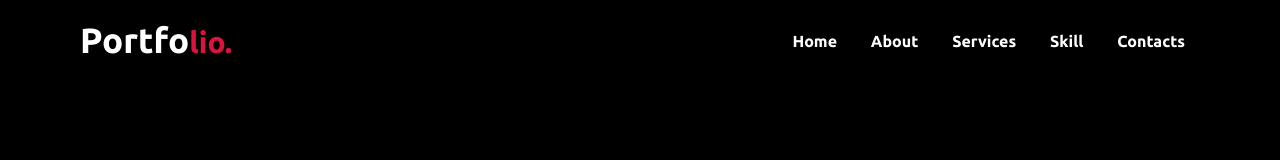
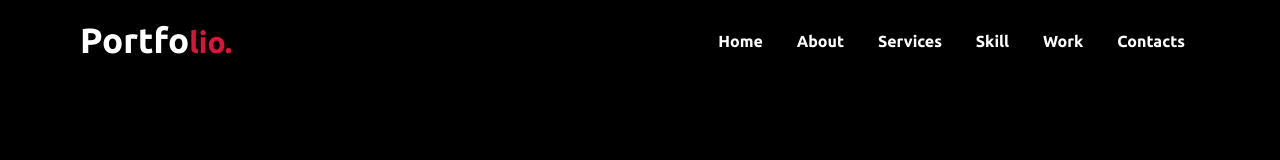
Before and after one commit to imjatinx/Personal_Portfolio, a plain HTML site: page index.html in a window 1280 px wide. Shown: the top 160 px of the page. Drawn offline with nearby package versions, Linux system fonts and the light colour scheme.

Commit message:
added work pages

```diff
--- a/index.html
+++ b/index.html
@@ -26,6 +26,7 @@
                 <li><a href="#about" class="menu-btn" onclick="navToggle()">About</a></li>
                 <li><a href="#services" class="menu-btn" onclick="navToggle()">Services</a></li>
                 <li><a href="#skills" class="menu-btn" onclick="navToggle()">Skill</a></li>
+                <li><a href="https://carbonws.netlify.app/" class="menu-btn" onclick="navToggle()" target="_blank">Work</a></li>
                 <li><a href="#contacts" class="menu-btn" onclick="navToggle()">Contacts</a></li>
             </ul>
             <div class="menu-btn" onclick="navToggle()">
```
